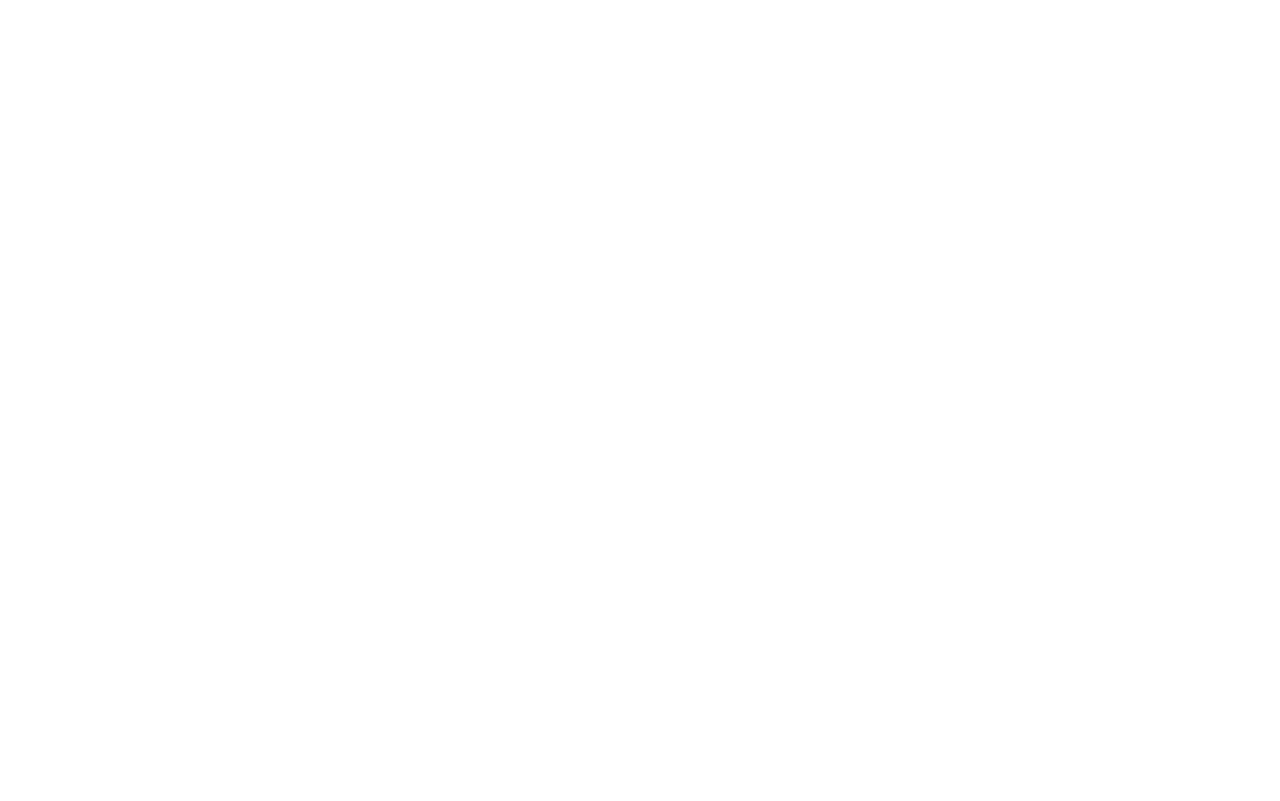
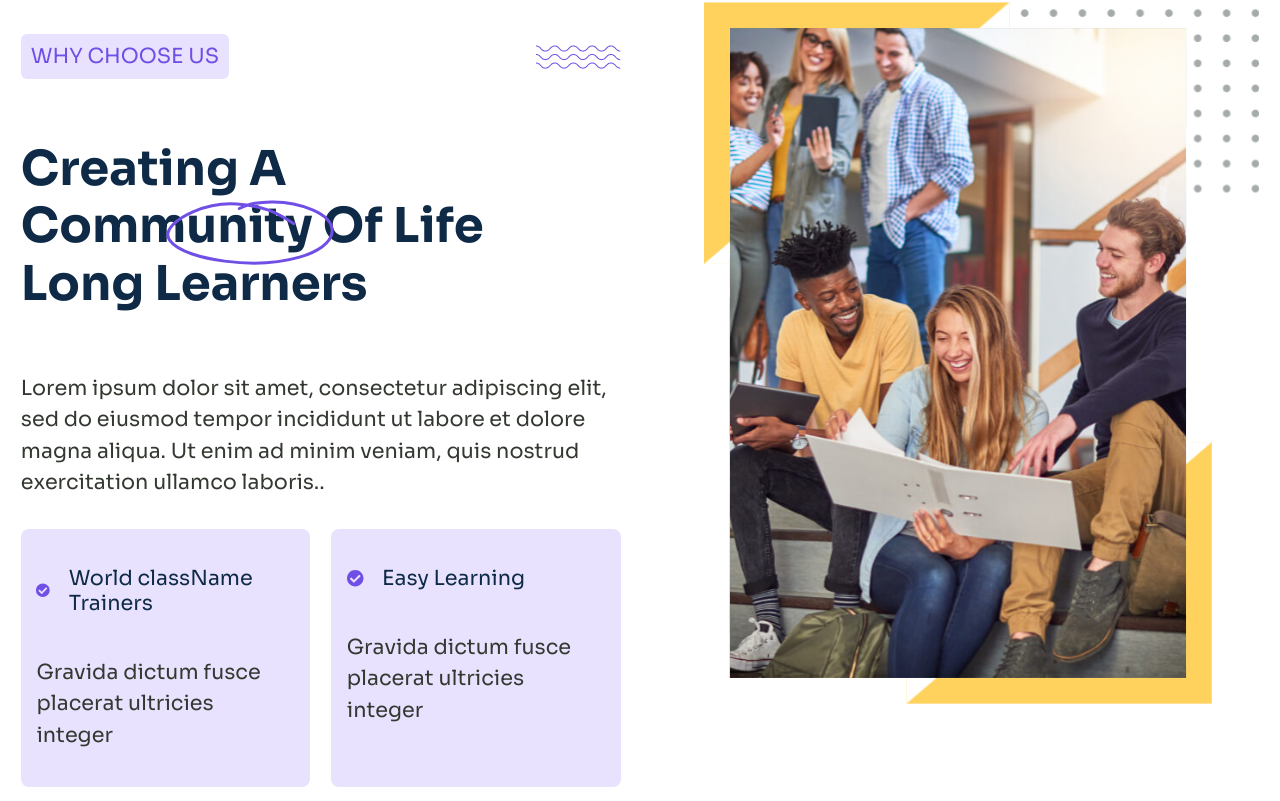
Before and after one commit to Siddami/WTFReactDec, a React (Vite) app: page / in a window 1280 px wide. Shown: the part 4999-5800 px from the top of the page. Before the commit the page ends 4709 px from the top, so only its background shows below. Built offline with nearby package versions, Linux system fonts and the light colour scheme.

Commit message:
feat: added why component

```diff
--- a/src/LandingPage/index.jsx
+++ b/src/LandingPage/index.jsx
@@ -5,6 +5,7 @@
 import Courses from '../components/Courses'
 import About from '../components/About'
 import Join from '../components/Join'
+import Why from '../components/Why'
 
 const LandingPage = () => {
   return (
@@ -16,6 +17,7 @@
         <Courses />
         <About />
         <Join />
+        <Why />
     </>
   )
 }
--- /dev/null
+++ b/src/components/Why/Why.css
@@ -0,0 +1,67 @@
+.Why{
+    display: flex;
+    justify-content: space-between;
+    max-width: 1300px;
+    margin: auto;
+    margin-block: 15em;
+    padding: 1em;
+    gap: 4em;
+    font-size: 1.3rem;
+    line-height: 1.2;
+}
+
+.Why--info{
+    display: flex;
+    flex-direction: column;
+    padding-block: 5.5em;
+    max-width: 600px;
+    margin: auto;
+}
+
+.why--info-heading{
+    display: flex;
+    justify-content: space-between;
+    align-items: center;
+}
+
+.Why--info h2{
+    position: relative;
+    font-size: 3rem;
+    width: 500px;
+}
+
+.why-highlight{
+    top: 35%;
+    right: 35%;
+}
+
+.Why--info .text{
+    color: var(--gray);
+    line-height: 1.5em;
+    margin-bottom: 1.5em;
+}
+
+.why--cards{
+   display: grid;
+   grid-template-columns: repeat(2, 1fr);
+   width: 100%;
+   gap: 1em;
+}
+
+.why--card{
+    background-color: var(--light-purple);
+    color: var(--text-color);
+    padding: 0.75em;
+    border-radius: 8px;
+}
+
+.why--card-header{
+    display: flex;
+    align-items: center;
+    gap: 0.875em;
+}
+
+.why--card-content{
+    color: var(--gray);
+    line-height: 1.5;
+}
--- /dev/null
+++ b/src/components/Why/index.jsx
@@ -0,0 +1,51 @@
+import './Why.css'
+import Wave from '../../assets/icons/wave.svg?react';
+import WhyImage from '../../assets/images/why.svg?react'
+import TextDecor from "../../assets/icons/text-decor.svg?react";
+import data from "../../data/why.json"
+import Card, { CardContent, CardHeader } from '../../components/Card';
+import Check from '../../assets/icons/check.svg?react';
+
+const Why = () => {
+  return (
+    <>
+      <section className="Why">
+        <div className="Why--info">
+          <div className="why--info-heading">
+            <p className="heading">Why Choose Us</p>
+            <Wave className="Why--wave" />
+          </div>
+          <h2>
+            <TextDecor className="why-highlight highlight" />
+            Creating A Community Of Life Long Learners
+          </h2>
+          <p className='text'>
+            Lorem ipsum dolor sit amet, consectetur adipiscing elit, sed do
+            eiusmod tempor incididunt ut labore et dolore magna aliqua. Ut enim
+            ad minim veniam, quis nostrud exercitation ullamco laboris..
+          </p>
+          <div className='why--cards'>
+            {data.map((item, index) => {
+              return (
+                <Card className="why--card" key={index}>
+                  <CardHeader>
+                    <div className='why--card-header'>
+                      <Check />
+                      <p>{item.title}</p>
+                    </div>
+                  </CardHeader>
+                  <CardContent className="why--card-content">
+                    <p>{item.content}</p>
+                  </CardContent>
+                </Card>
+              );
+            })}
+          </div>
+        </div>
+        <WhyImage className="Why--image" />
+      </section>
+    </>
+  );
+}
+
+export default Why
--- /dev/null
+++ b/src/data/why.json
@@ -0,0 +1,18 @@
+[
+  {
+    "title": "World className Trainers",
+    "content": "Gravida dictum fusce placerat ultricies integer"
+  },
+  {
+    "title": "Easy Learning",
+    "content": "Gravida dictum fusce placerat ultricies integer"
+  },
+  {
+    "title": "Flexible",
+    "content": "Gravida dictum fusce placerat ultricies integer"
+  },
+  {
+    "title": "Affordable Price",
+    "content": "Gravida dictum fusce placerat ultricies integer"
+  }
+]
```
